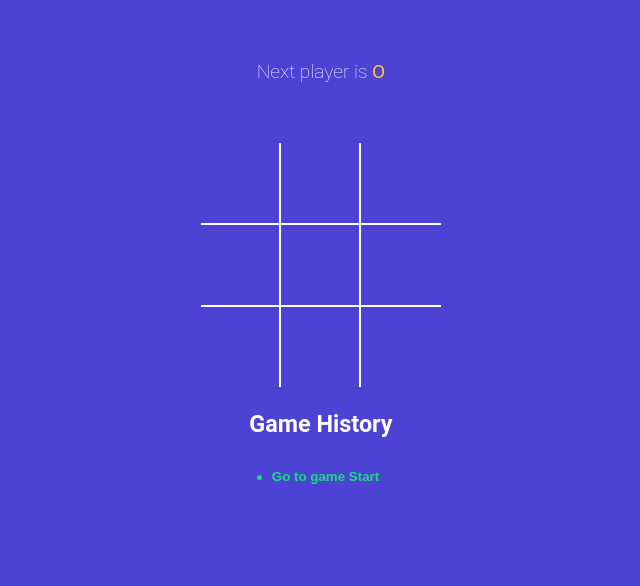
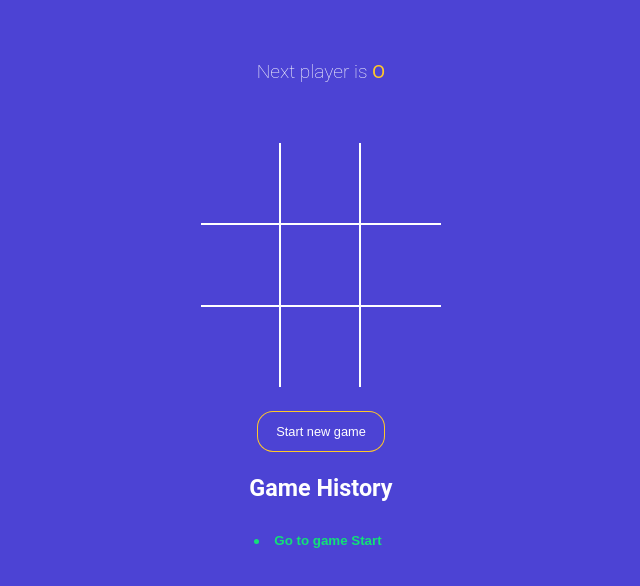
Before and after one commit to RaisaBernardes/tictactoe-game, a React (Vite) app: page / in a window 1280 px wide. Shown: the top 586 px of the page, without its empty margins (319-959 px from the left). Built offline with nearby package versions, Linux system fonts and the light colour scheme.

Commit message:
added start new game button

```diff
--- a/src/App.jsx
+++ b/src/App.jsx
@@ -5,18 +5,18 @@ import { calculateWinner } from './winner';
 import StatusMessage from './components/StatusMessage';
 import History from './components/History';
 
+const NEW_GAME = [{squares: Array(9).fill(null), isXNext: false}]; //since this is static and we don't need to create a rerender, we keep it outside of app()
+
 function App() {
 
-  const[history, setHistory] = useState([
-    {squares: Array(9).fill(null), isXNext: false},
-  ])
+  const[history, setHistory] = useState(NEW_GAME);
 
   const [currentMove, setCurrentMove] = useState(0);
   const gamingBoard = history[currentMove]
 
   const winner = calculateWinner(gamingBoard.squares);
 
-  console.log({history, currentMove}); //**************************
+  console.log({history, currentMove});
 
   const handleSquareClick = clickedPosition => {
     if(gamingBoard.squares[clickedPosition] || winner){
@@ -26,7 +26,9 @@ function App() {
 
       const isTraversing = currentMove + 1 !== currentHistory.lenght;
 
-      const lastGamingState = isTraversing ? currentHistory[currentMove] : currentHistory[currentHistory.length - 1];
+      const lastGamingState = isTraversing
+      ? currentHistory[currentMove]
+      : currentHistory[currentHistory.length - 1];
 
       const nextSquaresState =  lastGamingState.squares.map((squareValue, position) => {
             if(clickedPosition === position){
@@ -52,10 +54,23 @@ function App() {
     setCurrentMove(move);
   }
 
+  const onNewGameStart = () =>{
+    setHistory(NEW_GAME);
+    setCurrentMove(0);
+  }
+
   return (
     <div className="app">
       <StatusMessage winner={winner} gamingBoard={gamingBoard}/>
       <Board squares={gamingBoard.squares} handleSquareClick={handleSquareClick} />
+
+      <button
+      type='button'
+      onClick={onNewGameStart}
+      className={`btn-reset ${winner ? 'active' : ''}`}>
+      Start new game
+      </button>
+
       <h3>Game History</h3>
       <History history={history} moveTo={moveTo} currentMove={currentMove}/>
     </div>
--- a/src/components/History.jsx
+++ b/src/components/History.jsx
@@ -3,7 +3,7 @@ return (
     <div className="history-wrapper">
         <ul className="history">
             {history.map((_, index) => (
-                <li key={index}>
+                <li key={index}> {/*when you use .map inside jsx markup to map an array element to jsx you need to always pass the key prop for the element*/}
                     <button
                     type="button"
                     className={`btn-move ${currentMove === index ? 'active' : ''}`}
```
